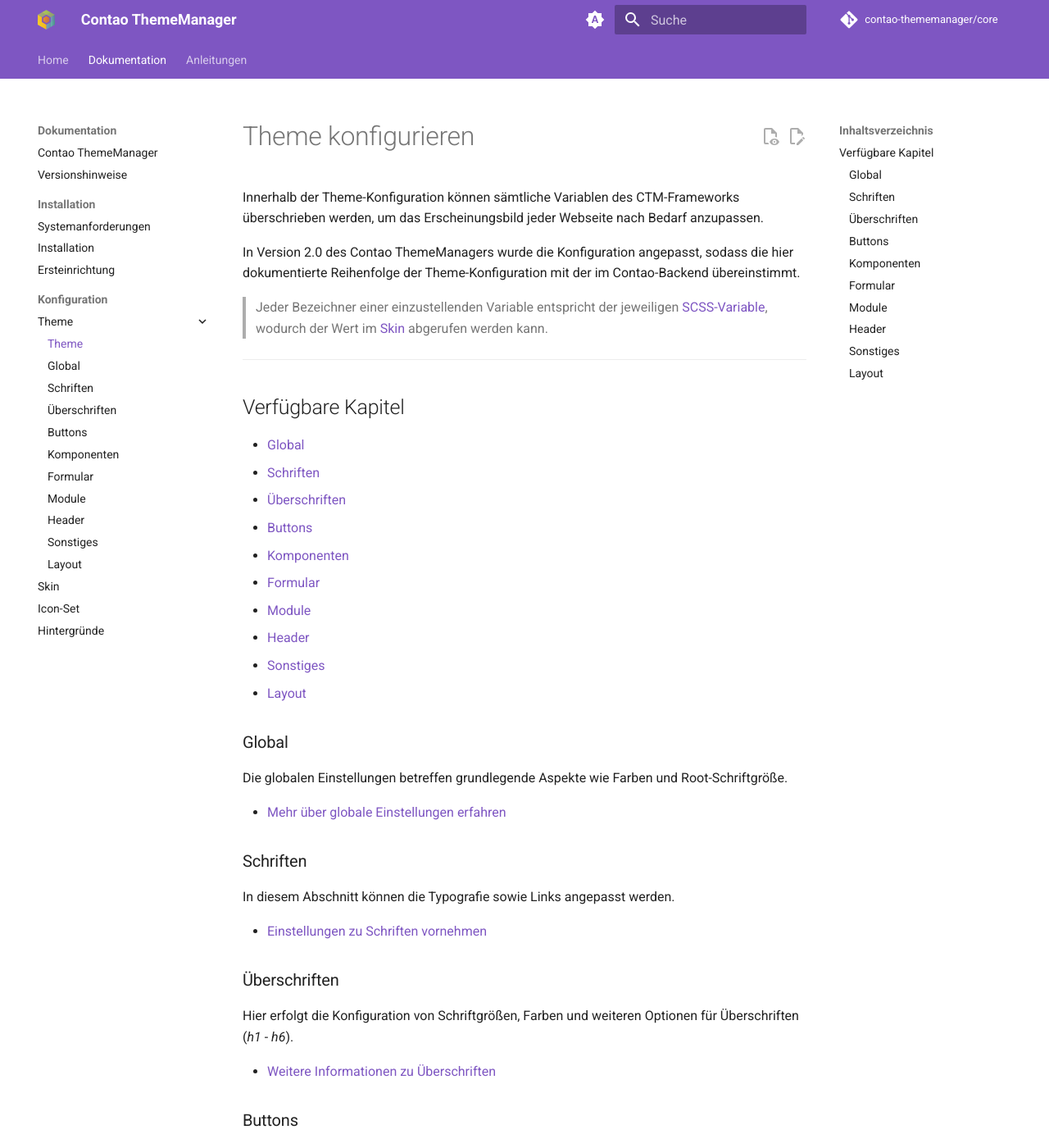
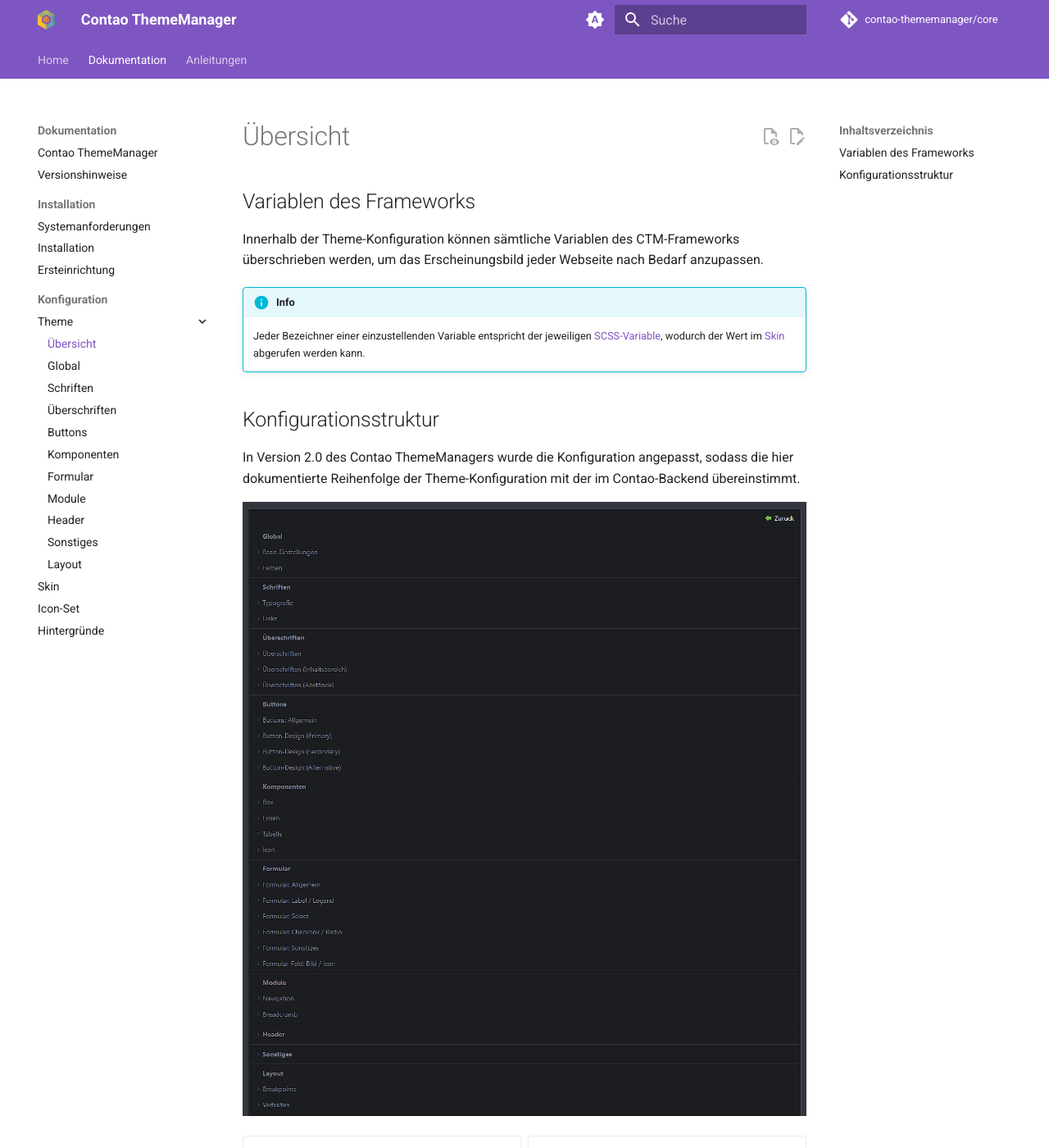
Before and after one commit to contao-thememanager/docs, an MkDocs documentation site: the page built from docs/pages/docs/configuration/theme/overview.md, in a window 1280 px wide and 1400 px high. Shown: the whole window at 82% size. Built offline with MkDocs 1.6.1 and Material for MkDocs 9.7.7, drawn with Linux system fonts in a browser that asks for light colours; comment, search, counter and statistics services are not loaded; some of the changed text lies outside the part shown.

```diff
--- a/docs/pages/docs/configuration/theme/overview.md
+++ b/docs/pages/docs/configuration/theme/overview.md
@@ -1,93 +1,84 @@
----
-title: Theme
----
+# Übersicht
 
-# Theme konfigurieren
+## Variablen des Frameworks
 
 Innerhalb der Theme-Konfiguration können sämtliche Variablen des CTM-Frameworks überschrieben werden, um das
 Erscheinungsbild jeder Webseite nach Bedarf anzupassen.
 
+!!! info
+    Jeder Bezeichner einer einzustellenden Variable entspricht der jeweiligen
+    [SCSS-Variable](https://sass-lang.com/guide/#variables), wodurch der Wert im [Skin](/pages/docs/configuration/skin)
+    abgerufen werden kann.
+
+## Konfigurationsstruktur
+
 In Version 2.0 des Contao ThemeManagers wurde die Konfiguration angepasst, sodass die hier dokumentierte Reihenfolge der
 Theme-Konfiguration mit der im Contao-Backend übereinstimmt.
 
-> Jeder Bezeichner einer einzustellenden Variable entspricht der
-jeweiligen [SCSS-Variable](https://sass-lang.com/guide/#variables), wodurch der Wert im [Skin](/configuration/skin.md)
-abgerufen werden kann.
+![Backend-Ansicht der Theme Konfiguration](../../../../assets/configuration/1_config.png)
 
-___
+<div class="grid cards" markdown>
 
-## Verfügbare Kapitel
+-   :octicons-globe-24: __[Global](/pages/docs/configuration/theme/global/)__
 
-- [Global](#global)
-- [Schriften](#schriften)
-- [Überschriften](#überschriften)
-- [Buttons](#buttons)
-- [Komponenten](#komponenten)
-- [Formular](#formular)
-- [Module](#module)
-- [Header](#header)
-- [Sonstiges](#sonstiges)
-- [Layout](#layout)
+    ---
 
-### Global
+    Die globalen Einstellungen betreffen grundlegende Aspekte wie Farben und Root-Schriftgröße.
 
-Die globalen Einstellungen betreffen grundlegende Aspekte wie Farben und Root-Schriftgröße.
+-   :octicons-typography-24: __[Schriften](/pages/docs/configuration/theme/fonts/)__
 
-- [Mehr über globale Einstellungen erfahren](/configuration/theme/global.md)
+    ---
 
-### Schriften
+    In diesem Abschnitt können die Typografie sowie Links angepasst werden.
 
-In diesem Abschnitt können die Typografie sowie Links angepasst werden.
+-   :octicons-heading-24: __[Überschriften](/pages/docs/configuration/theme/headings/)__
 
-- [Einstellungen zu Schriften vornehmen](/configuration/theme/fonts.md)
+    ---
 
-### Überschriften
+    Hier erfolgt die Konfiguration von Schriftgrößen, Farben und weiteren Optionen für Überschriften (*h1* - *h6*).
 
-Hier erfolgt die Konfiguration von Schriftgrößen, Farben und weiteren Optionen für Überschriften (*h1* - *h6*).
+-   :material-button-pointer: __[Buttons](/pages/docs/configuration/theme/buttons/)__
 
-- [Weitere Informationen zu Überschriften](/configuration/theme/headings.md)
+    ---
 
-### Buttons
+    Änderungen am Erscheinungsbild von Buttons und Links, für die der Button-Stil über den StyleManager festgelegt wurde.
 
-Änderungen am Erscheinungsbild von Buttons und Links, für die der Button-Stil über
-den [StyleManager](/tools/style-manager.md) festgelegt wurde.
+-   :octicons-table-24: __[Komponenten](/pages/docs/configuration/theme/components/)__
 
-- [Anleitung zur Konfiguration von Buttons](/configuration/theme/buttons.md)
+    ---
 
-### Komponenten
+    Dieser Bereich ermöglicht die Anpassung des Aussehens von Cards (Box), Linien, Tabellen und der Icon-Komponente.
 
-Dieser Bereich ermöglicht die Anpassung des Aussehens von Cards (Box), Linien, Tabellen und der Icon-Komponente.
+-   :material-form-textbox: __[Formular](/pages/docs/configuration/theme/form/)__
 
-- [Stilanpassungen für ThemeManager-Komponenten](/configuration/theme/components.md)
+    ---
 
-### Formular
+    Über die Formular-Konfiguration kann das gesamte Erscheinungsbild von `form`, `select`, `input`, `textarea`, `label`,
+    und `legend` festgelegt werden.
 
-Über die Formular-Konfiguration kann das gesamte Erscheinungsbild von `form`, `select`, `input`, `textarea`, `label`,
-und `legend` festgelegt werden.
+-   :material-navigation-variant-outline: __[Module](/pages/docs/configuration/theme/modules/)__
 
-- [Anleitung zur Konfiguration von Formularstilen](/configuration/theme/components.md)
+    ---
 
-### Module
+    Einstellungen für Navigationen und die Breadcrumb-Navigation.
 
-Einstellungen für Navigationen und die Breadcrumb-Navigation.
+-   :material-page-layout-header: __[Header](/pages/docs/configuration/theme/header/)__
 
-- [Konfiguration von Modul-Stilen](/configuration/theme/components.md)
+    ---
 
-### Header
+    Dieser Abschnitt behandelt die Konfiguration des `<header>`-Elements.
 
-Dieser Abschnitt behandelt die Konfiguration des `<header>`-Elements.
+-   :material-selection: __[Sonstiges](/pages/docs/configuration/theme/miscellaneous/)__
 
-- [Anpassung des Header-Layouts](/configuration/theme/header.md)
+    ---
 
-### Sonstiges
+    Einstellungen für Textauswahl-Farbe, Schatten und Seitenverhältnisse von Bildern.
 
-Einstellungen für Textauswahl-Farbe, Schatten und Seitenverhältnisse von Bildern.
+-   :material-view-grid-plus-outline: __[Layout](/pages/docs/configuration/theme/miscellaneous/)__
 
-- [Sonstige Anpassungen](/configuration/theme/miscellaneous.md)
+    ---
 
-### Layout
+    Alle Einstellungen, die das Layout des Frameworks beeinflussen. Hierzu gehören Breakpoints, das responsive Verhalten, Artikel-Abstände, das Grid, Paddings sowie Margins.
 
-Alle Einstellungen, die das Layout des Frameworks beeinflussen. Hierzu gehören Breakpoints, das responsive Verhalten,
-Artikel-Abstände, das Grid, Paddings sowie Margins.
 
-- [Einfussnahme auf das Layout der Website](/configuration/theme/layout.md)
+</div>
```
Also changed, not shown: docs/assets/configuration/1_config.png (added).
